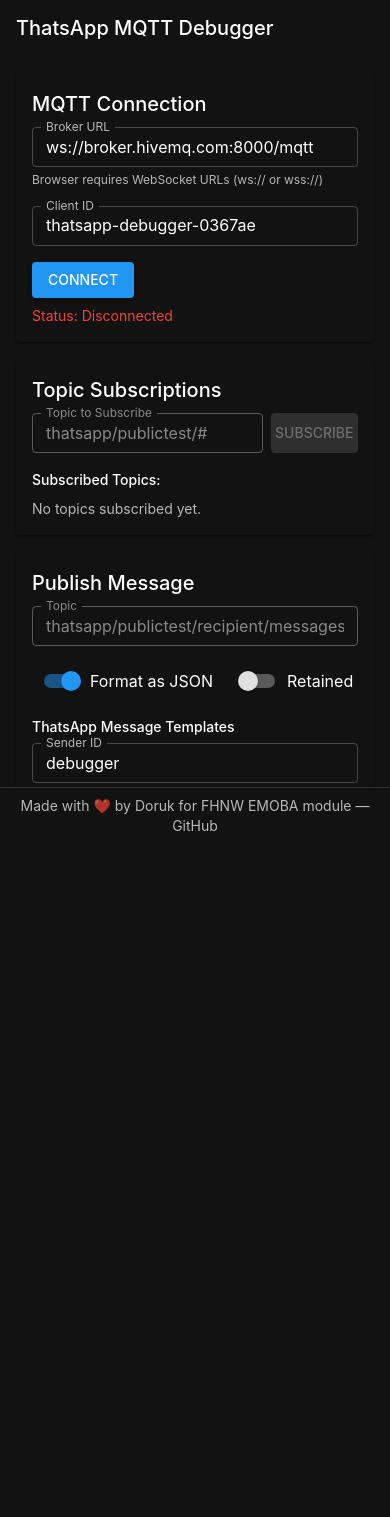
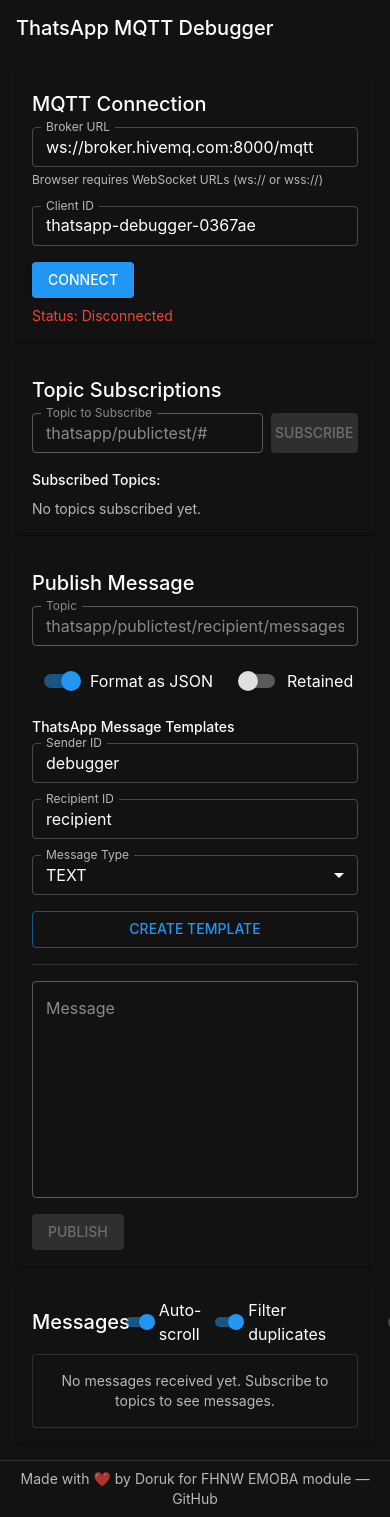
Before and after one commit to SkitterDsg/ThatsAppMQTTDebugger, a Next.js app: page / in a window 390 px wide. Before the commit the page ends 844 px from the top, so only its background shows below. Built offline with nearby package versions, Linux system fonts and the light colour scheme; some icons are missing.

Commit message:
Fix page scrolling issues
• Changed fixed height constraints to min-height/max-height where appropriate
• Enabled page vertical scrolling in global CSS
• Modified layout container to use flexible heights
• Replaced hard constraints with responsive ones

```diff
--- a/components/MessageViewer.tsx
+++ b/components/MessageViewer.tsx
@@ -525,7 +525,7 @@ export default function MessageViewer() {
         ref={setMessageListRef}
         sx={{
           flexGrow: 1,
-          minHeight: '700px',
+          maxHeight: '700px',
           overflowY: 'auto',
           border: '1px solid rgba(255, 255, 255, 0.12)',
           borderRadius: 1,
--- a/pages/index.tsx
+++ b/pages/index.tsx
@@ -29,7 +29,7 @@ export default function Home() {
         <link rel="icon" href="/favicon.ico" />
       </Head>
 
-      <Box sx={{ display: 'flex', flexDirection: 'column', height: '100vh' }}>
+      <Box sx={{ display: 'flex', flexDirection: 'column', minHeight: '100vh' }}>
         <AppBar position="static" color="primary" elevation={0}>
           <Toolbar>
             <Typography variant="h6" component="div" sx={{ flexGrow: 1 }}>
@@ -38,13 +38,12 @@ export default function Home() {
           </Toolbar>
         </AppBar>
 
-        <Box sx={{ flexGrow: 1, overflow: 'hidden' }}>
-          <Container maxWidth="xl" sx={{ height: '100%', py: 2 }}>
+        <Box sx={{ flexGrow: 1, overflow: 'visible' }}>
+          <Container maxWidth="xl" sx={{ py: 2 }}>
             <Box sx={{
               display: 'flex',
               flexDirection: { xs: 'column', md: 'row' },
-              gap: 2,
-              height: '100%'
+              gap: 2
             }}>
               <Box sx={{ flex: 1, maxWidth: { md: '450px' } }}>
                 <Stack spacing={2}>
--- a/styles/globals.css
+++ b/styles/globals.css
@@ -4,12 +4,13 @@ body {
   margin: 0;
   font-family: -apple-system, BlinkMacSystemFont, Segoe UI, Roboto, Oxygen,
     Ubuntu, Cantarell, Fira Sans, Droid Sans, Helvetica Neue, sans-serif;
-  height: 100%;
-  overflow: hidden;
+  min-height: 100%;
+  overflow-x: hidden;
+  overflow-y: auto;
 }
 
 #__next {
-  height: 100%;
+  min-height: 100vh;
 }
 
 a {
```
